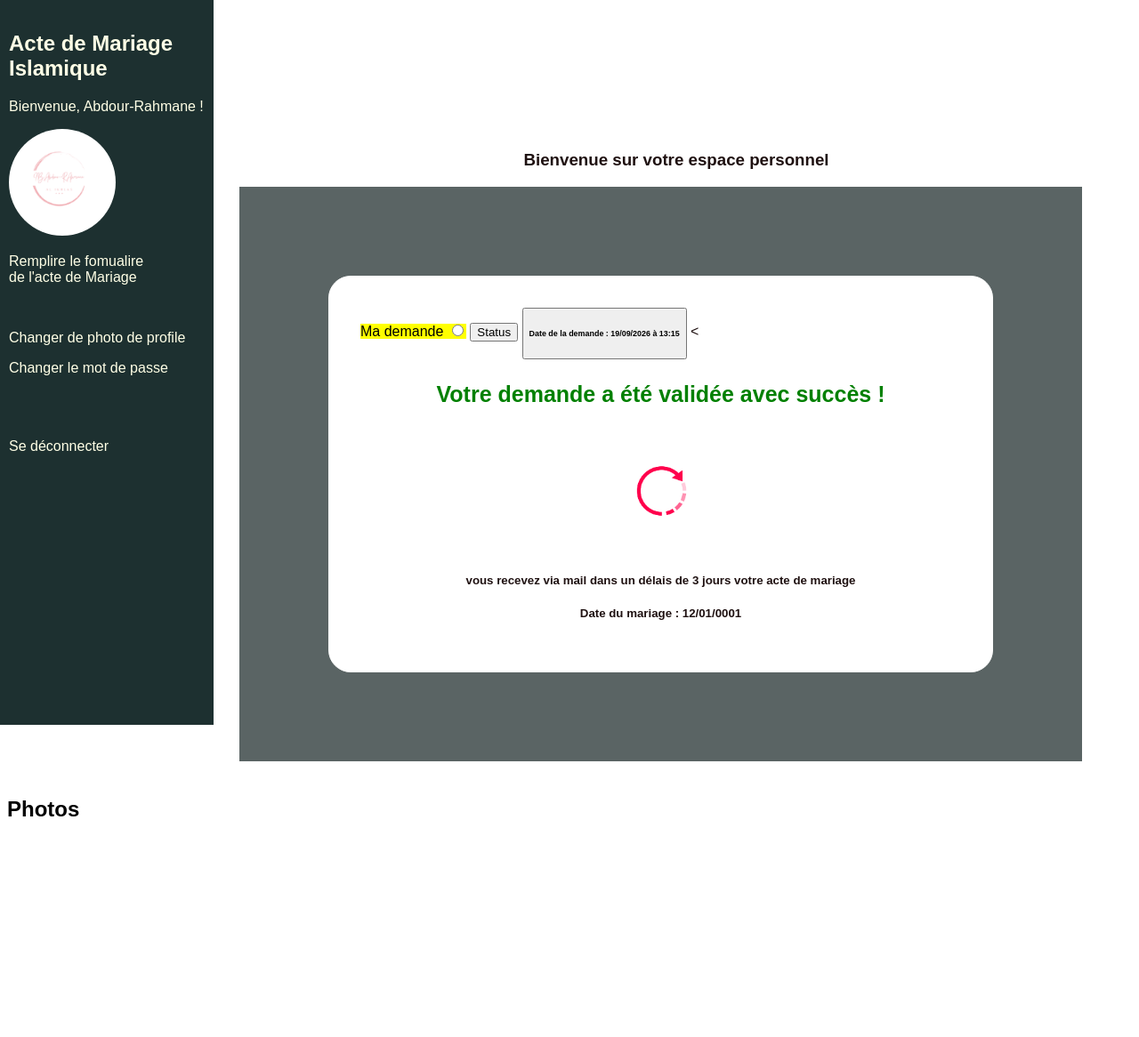
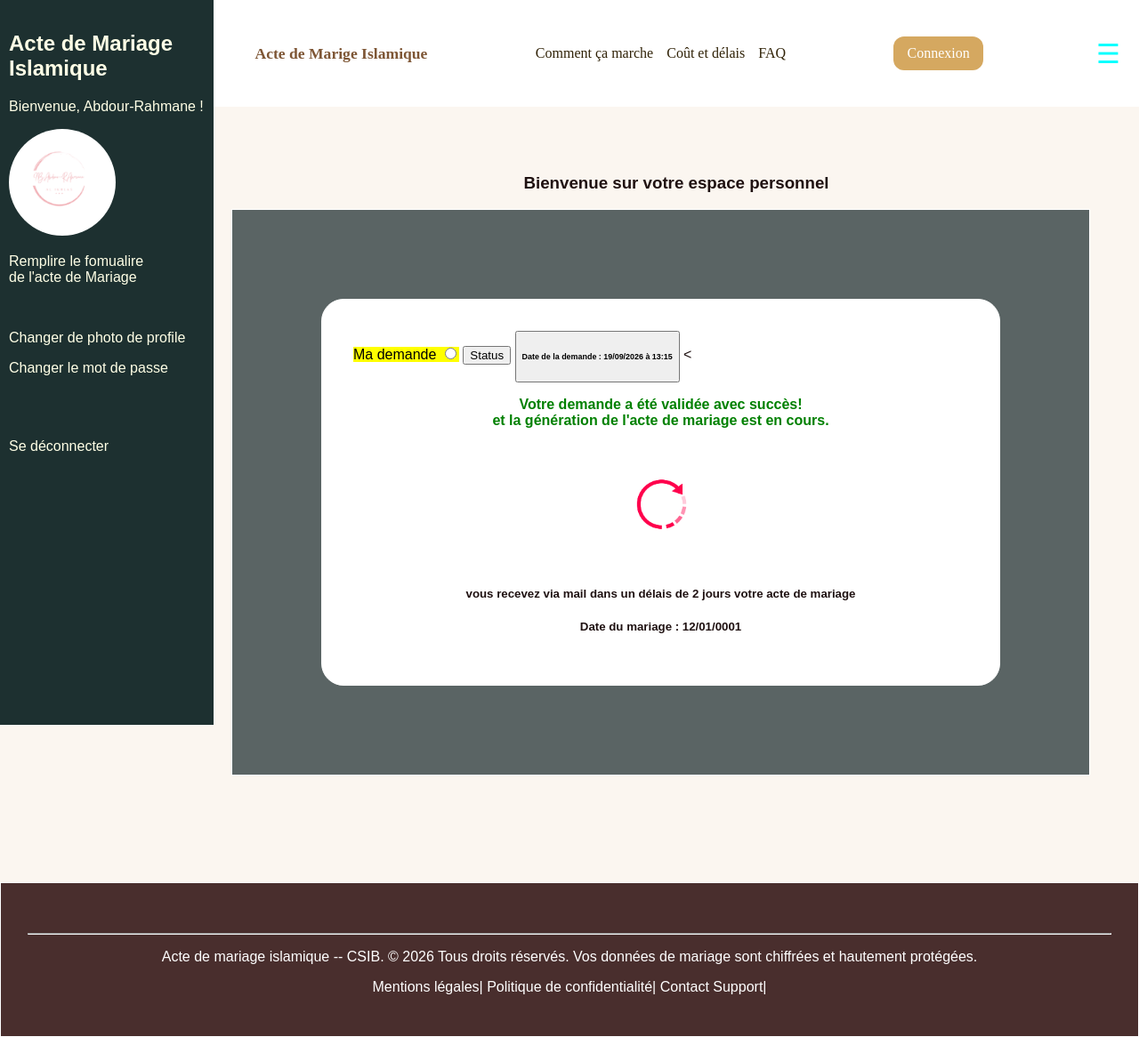
Before and after one commit to starabdourrahmane-stack/E_acte_de_mariage, a Django app: page /accueilx/ in a window 1280 px wide. Shown: the whole page at 89% size. Before the commit the page ends 918 px from the top, so only its background shows below. Run offline with Django 5.2, Linux system fonts and the light colour scheme; a user stored in the database is signed in; data comes from the database, SQL or seed files in the repository; both versions use the stored data as it was after the commit; data that the repository does not hold is empty.

Commit message:
correction et mise à jour de la page mon espace

```diff
--- a/EMariage/settings.py
+++ b/EMariage/settings.py
@@ -24,7 +24,7 @@ BASE_DIR = Path(__file__).resolve().parent.parent
 SECRET_KEY = 'django-insecure-0gk+zv&s8jr=j1ojmw5*eo((m9iw74k0lj3v**agvhnh)40u^!'
 
 # SECURITY WARNING: don't run with debug turned on in production!
-DEBUG = True
+DEBUG = False
 
 ALLOWED_HOSTS = ['.onrender.com', '.vercel.app', 'localhost', '127.0.0.1']
 SECURE_PROXY_SSL_HEADER = ('HTTP_X_FORWARDED_PROTO', 'https')
--- a/officialpage/templates/officialpage/accueilx.html
+++ b/officialpage/templates/officialpage/accueilx.html
@@ -4,27 +4,45 @@
 {% load static %}
 {% block content %}
 <!DOCTYPE html>
-<html lang="fr">
+<html lang="en">
+
 <head>
     <meta charset="UTF-8">
     <meta name="viewport" content="width=device-width, initial-scale=1.0">
-    <title>Automatisation des Actes de Mariage Islamique</title>
-    <!-- FontAwesome pour les icônes -->
-
-    <link rel="stylesheet" href="{% static 'css/app.css' %}">
+    <title>Acte de Marige Islamique</title>
+<link rel="stylesheet" href="{% static 'css/style.css' %}">
+<link rel="icon" type="image/png" href="{% static 'images/logo.png' %}">
+<link rel="stylesheet" href="{% static 'css/app.css' %}">
+<link rel="stylesheet" href="{% static 'js/script.js' %}">
 </head>
 <body>
-<section class="Navbar-top">
-      <nav class="navbar">
+    <nav class="navbar">
+            <img  style="width: 150px; height: 100px;" src="{% static 'images/logo.png' %}" alt="logo du site">
+
         <div class="title-web"> <a class="AMI" style="text-indent: left;"; href="#"> Acte de Marige Islamique </a></div>
         <ul>
-            <li> <a href="#">  </a></li>
-            <li> <a href="#"> </a></li>
-            <li> <a href="#">  </a></li>
+            <li> <a href="#Comment ça marche"> Comment ça marche </a></li>
+            <li> <a href="#Coût et délais"> Coût et délais </a></li>
+            <li> <a href="#FAQ"> FAQ </a></li>
 
         </ul>
+        <div class="title-web-2"> <a class="Active" href="{% url 'login' %}"> Connexion </a>
         </div>
+        <button id="menu-btn" class="menu-btn" aria-label="Ouvrir le menu" aria-expanded="false">
+            ☰
+        </button>
+        <nav id="menu" class="menu">
+            <a href="{% url 'accueilx' %}"> Mon espace </a>
+            <a href="{% url 'login' %}">  Se connecter  </a>
+            <a href="{% url 'signup' %}">  Inscription </a>
+            <a href="{% url 'signup' %}">  Se déconnecter  </a>
+
+        </nav>
+
     </nav>
+<br>
+        </div>
+
 </section>
  <br>
  <section>
@@ -37,9 +55,10 @@
                  <button> <h6><strong>Date de la demande :</strong> {{ mon_acte.created_at|date:"d/m/Y à H:i" }}</h6>  </button>
               {% if mon_acte %}
                     <<div style="margin-top: 15px; text-align: center;">
-                    <p style="color: green; font-weight: bold;"> Votre demande a été validée avec succès ! </p>
+                    <p style="color: green; font-weight: bold; font-size: 16px;"> Votre demande a été validée avec succès! <br>
+                         et la génération de l'acte de mariage est en cours. </p>
                     <img class="avatar" src="{% static 'images/Green and White Simple Watercolor Page Border A5 (2).png' %}" style="width: 120px; height: 120px; object-fit: cover;" alt="en_cours">
-                    <h5> vous recevez via mail dans un délais de 3 jours votre acte de mariage </h5>
+                    <h5> vous recevez via mail dans un délais de 2 jours votre acte de mariage </h5>
                     <h5>Date du mariage : {{ mon_acte.date_mariage|date:"d/m/Y" }}</h5>
                 {% else %}
                     <div style="margin-top: 15px; text-align: center;">
@@ -76,7 +95,7 @@
                 <br> <a href="{% url 'logout' %}">Se déconnecter</a></p>
         {% endif %} <br> <br>
     </div>
-   <h2>Photos</h2>
+<!--  <h2>Photos</h2>
     <div class="grid-container">
         {% for photo in photos %}
             <div class="post">
@@ -88,9 +107,28 @@
 </section>
 
 <div class="main">
-</div>
+</div>  -->
+ <section> <!-- footer-bottom-->
 
-<!-- <section>
+            <div class="footer-bottom">
+                <div class="fotter-bottom-text">
+                   <div class="contact">
+                    <br>                   <hr>
+                    </div>
+                <p> Acte de mariage islamique -- CSIB. © 2026 Tous droits réservés. Vos données de mariage sont
+                    chiffrées et hautement protégées.
+                    <br>
+                <div> </div>Mentions légales|
+                Politique de confidentialité|
+
+
+                Contact Support|
+                </p>
+            </div>
+            </div>
+        </section>
+<section>
+<script src="{% static 'js/script.js' %}"></script>
 </body>
 
     {% endblock content %}
--- a/static/css/app.css
+++ b/static/css/app.css
@@ -87,3 +87,32 @@
     width: 80%;
     border-radius: 5px;
 }
+
+
+@media (max-width: 769px) {
+    .sidebar {
+        display: none;
+    }
+    .main {
+        margin-left: 0; /* Supprime l'espace réservé à la sidebar pour occuper toute la largeur */
+        padding: 10px;  /* Optionnel : ajuste un peu le padding sur mobile si besoin */
+    }
+
+    /* Bonus : si tu veux aussi adapter tes images en grille sur mobile */
+    .grid-container {
+        grid-template-columns: auto; /* Passe la grille à une seule colonne sur téléphone */
+    }
+    .container{
+    padding: 100px;
+    margin-right: 35px;
+    }
+
+
+    .container1{
+    flex-direction: column;
+     padding: 50px;
+     width: 120px;
+     margin-left: -62px;
+    border-radius: 25px;
+    }
+}
```
Also changed, not shown: officialpage/templates/officialpage/home.html (+5 -4 lines), officialpage/templates/officialpage/payer.html (+21 -1 lines), db.sqlite3, media/facebook_icone_WeYDFvo.png (added).
